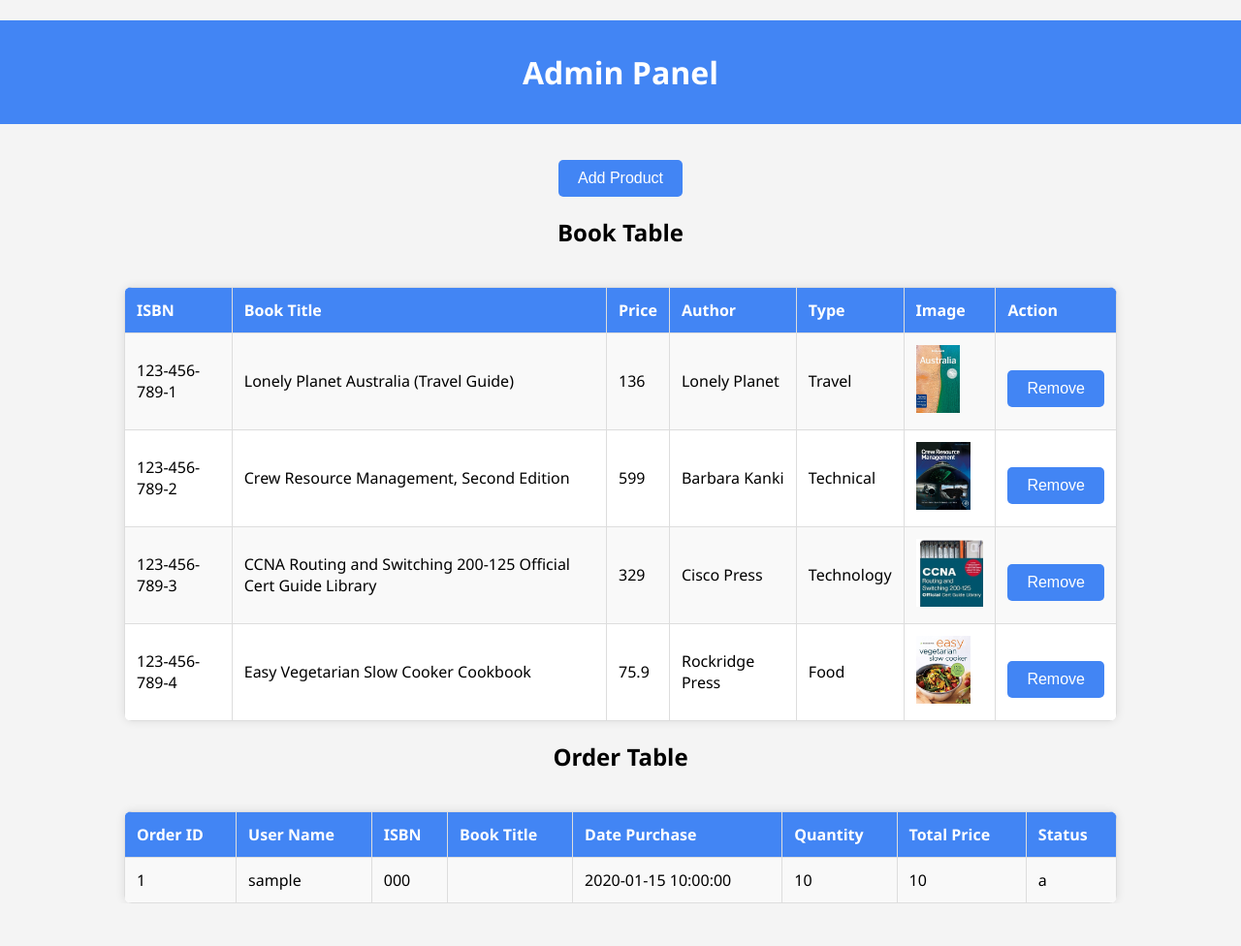
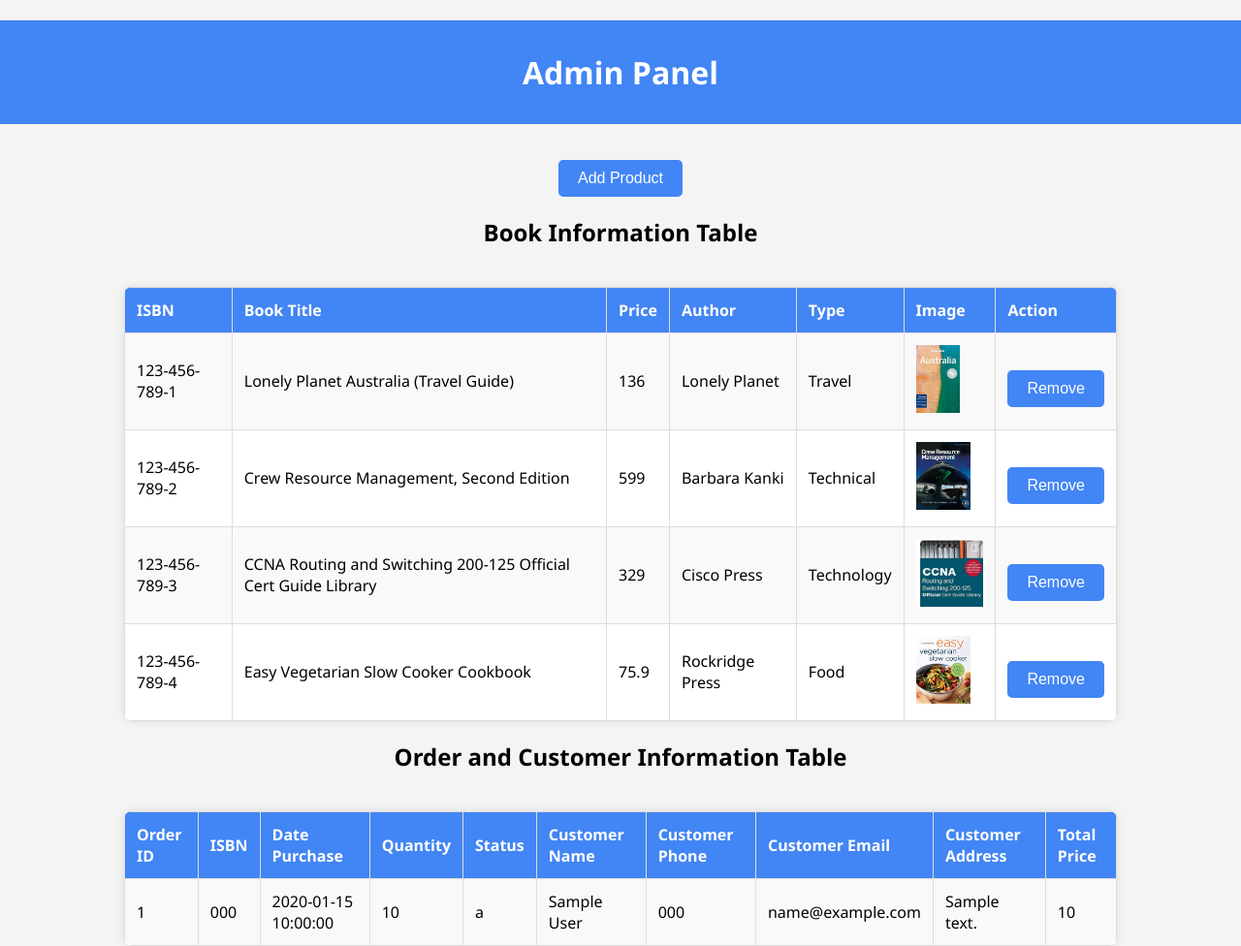
Before and after one commit to KaranShah-Conestoga/bookstore, a PHP site: page /admin_panel.php in a window 1280 px wide. Shown: the whole page at 97% size. Before the commit the page ends 932 px from the top, so only its background shows below. Run offline with PHP 8.4, Linux system fonts and the light colour scheme; data comes from the database, SQL or seed files in the repository; tables that the repository leaves empty hold one stand-in row (values such as "Sample post").

Commit message:
changed styling and table in admin panel

```diff
--- a/admin_panel.php
+++ b/admin_panel.php
@@ -21,10 +21,11 @@ try {
     $stmtBook->execute();
     $books = $stmtBook->fetchAll(PDO::FETCH_ASSOC);
 
-    // Fetch Order data
-    $stmtOrder = $conn->prepare("SELECT `Order`.OrderID, `Order`.UserName, `Order`.ISBN, `Order`.DatePurchase, `Order`.Quantity, `Order`.TotalPrice, `Order`.Status, Book.BookTitle
+    // Fetch Order and Customer data
+    $stmtOrder = $conn->prepare("SELECT `Order`.OrderID, `Order`.UserName, `Order`.ISBN, `Order`.DatePurchase, `Order`.Quantity, `Order`.TotalPrice, `Order`.Status,
+        Customer.CustomerName, Customer.CustomerPhone, Customer.CustomerIC, Customer.CustomerEmail, Customer.CustomerAddress, Customer.CustomerGender
         FROM `Order`
-        LEFT JOIN Book ON `Order`.ISBN = Book.ISBN");
+        LEFT JOIN Customer ON `Order`.UserName = Customer.UserName");
     $stmtOrder->execute();
     $orders = $stmtOrder->fetchAll(PDO::FETCH_ASSOC);
 } catch (PDOException $e) {
@@ -112,7 +113,7 @@ try {
     <h1>Admin Panel</h1>
     <button onclick="redirectToAddProduct()">Add Product</button>
 
-    <h2>Book Table</h2>
+    <h2>Book Information Table</h2>
     <table>
         <tr>
             <th>ISBN</th>
@@ -141,28 +142,34 @@ try {
         <?php endforeach; ?>
     </table>
 
-    <h2>Order Table</h2>
+    <h2>Order and Customer Information Table</h2>
     <table>
         <tr>
             <th>Order ID</th>
-            <th>User Name</th>
             <th>ISBN</th>
-            <th>Book Title</th>
             <th>Date Purchase</th>
             <th>Quantity</th>
+            <th>Status</th>
+            <th>Customer Name</th>
+            <th>Customer Phone</th>
+            <th>Customer Email</th>
+            <th>Customer Address</th>
             <th>Total Price</th>
-            <th>Status</th>
+
         </tr>
         <?php foreach ($orders as $order) : ?>
             <tr>
                 <td><?php echo $order['OrderID']; ?></td>
-                <td><?php echo $order['UserName']; ?></td>
                 <td><?php echo $order['ISBN']; ?></td>
-                <td><?php echo $order['BookTitle']; ?></td>
                 <td><?php echo $order['DatePurchase']; ?></td>
                 <td><?php echo $order['Quantity']; ?></td>
+                <td><?php echo $order['Status']; ?></td>
+                <td><?php echo $order['CustomerName']; ?></td>
+                <td><?php echo $order['CustomerPhone']; ?></td>
+                <td><?php echo $order['CustomerEmail']; ?></td>
+                <td><?php echo $order['CustomerAddress']; ?></td>
                 <td><?php echo $order['TotalPrice']; ?></td>
-                <td><?php echo $order['Status']; ?></td>
+
             </tr>
         <?php endforeach; ?>
     </table>
```
